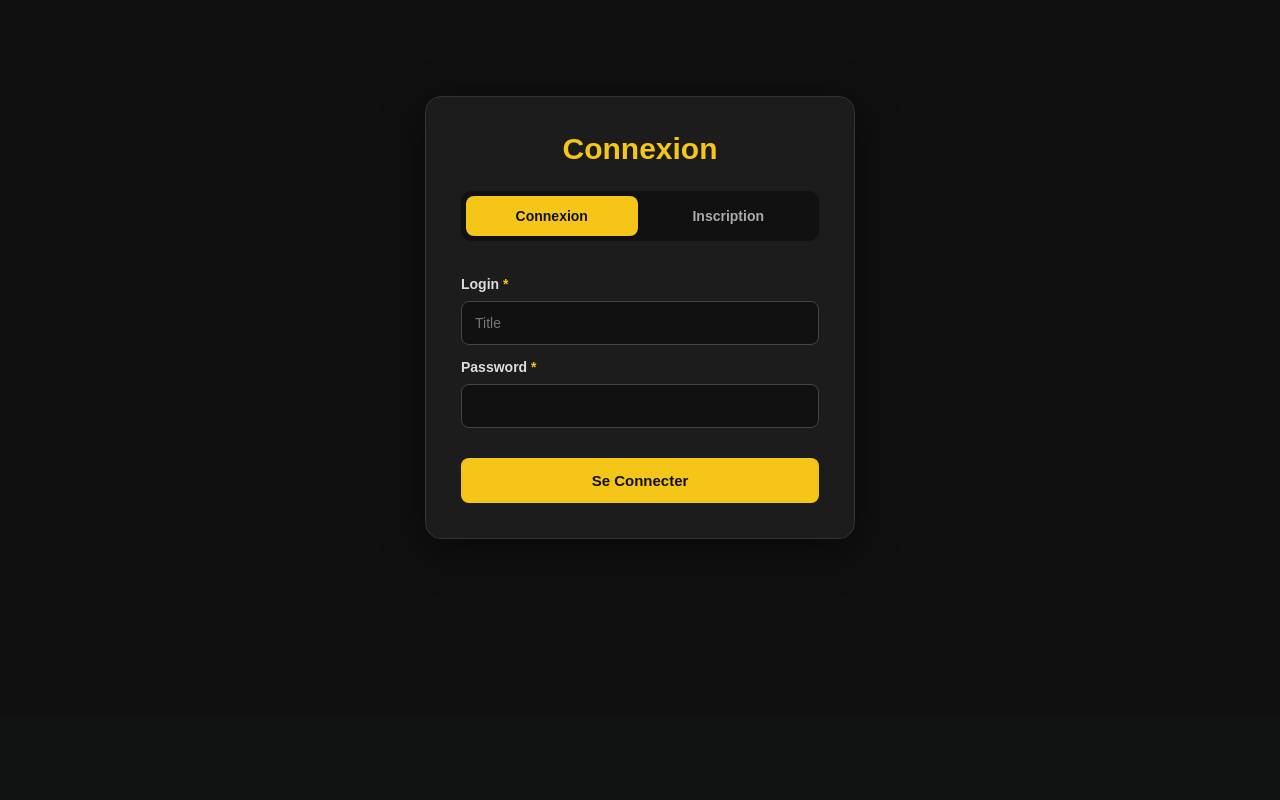
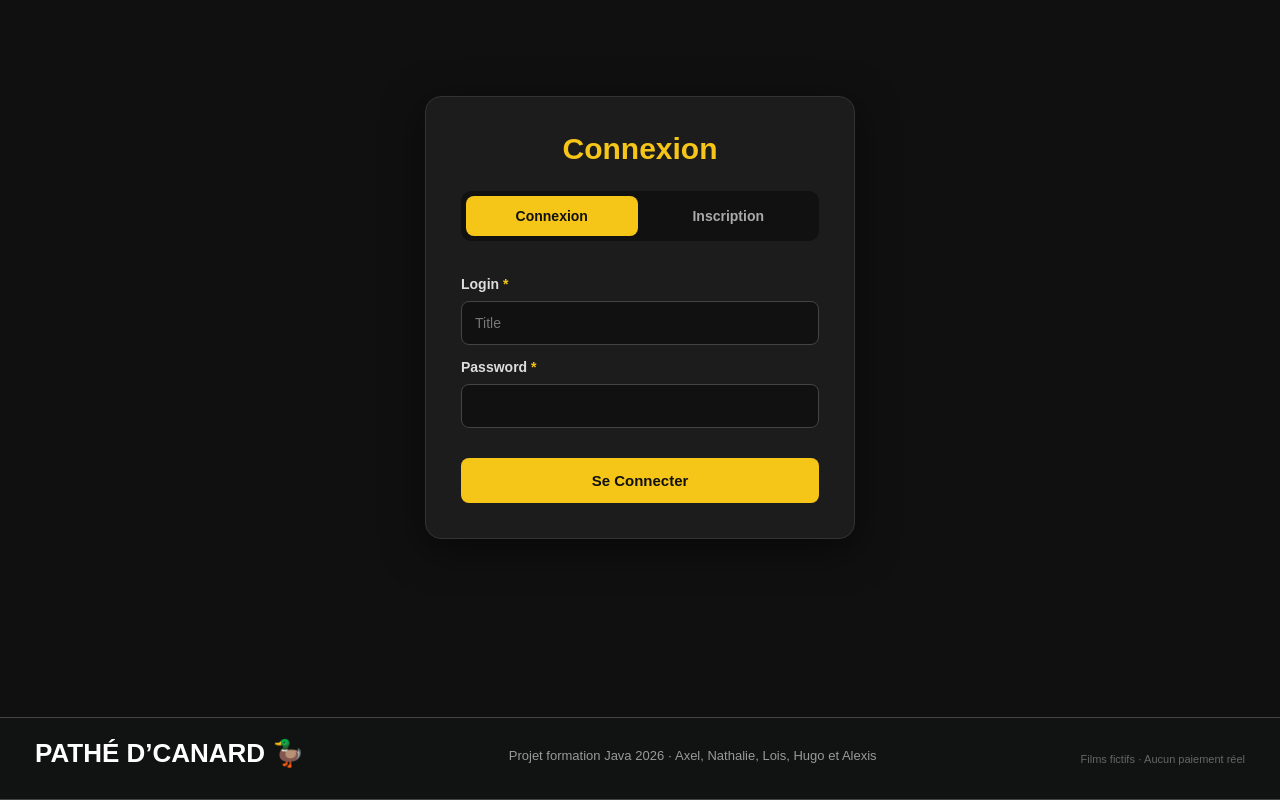
Before and after one commit to FaorLynn/Cinema, an Angular app in the folder cinema-front/: page /login in a window 1280 px wide. Shown: the part 185-985 px from the top of the page. Before the commit the page ends 902 px from the top, so only its background shows below. Built offline with nearby package versions, Linux system fonts and the light colour scheme; sample sign-in values are in the browser's storage; a web font is replaced by a local one.

Commit message:
[FEAT] footbar

```diff
--- a/cinema-front/src/app/app.css
+++ b/cinema-front/src/app/app.css
@@ -1,3 +1,4 @@
+
 nav {
   display: flex;
   align-items: center;
@@ -17,7 +18,16 @@ a.active {
   font-weight: bold;
 }
 :host {
-  display: block;
+  display: flex;
+  flex-direction: column;
+  min-height: 100vh;
   font-family: Arial, sans-serif;
   color: #222;
 }
+main {
+  flex: 1;
+}
+app-footer {
+  display: block;
+
+}
--- a/cinema-front/src/app/app.html
+++ b/cinema-front/src/app/app.html
@@ -4,3 +4,6 @@
 <main>
   <router-outlet />
 </main>
+@if (authService.isLoggedIn()) {
+  <app-footer></app-footer>
+}
--- a/cinema-front/src/app/app.ts
+++ b/cinema-front/src/app/app.ts
@@ -2,9 +2,10 @@ import { Component, inject } from '@angular/core';
 import { RouterOutlet } from '@angular/router';
 import { Navbar } from './component/navbar/navbar';
 import { AuthService } from './service/auth-service';
+import { Footer } from './component/footer/footer';
 
 @Component({
-  imports: [RouterOutlet, Navbar],
+  imports: [RouterOutlet, Navbar, Footer],
   selector: 'app-root',
   styleUrl: './app.css',
   templateUrl: './app.html',
--- /dev/null
+++ b/cinema-front/src/app/component/footer/footer.css
@@ -0,0 +1,31 @@
+
+
+.footer {
+
+  text-align: center;
+  padding: 25px 15px;
+  display: flex;
+  justify-content: space-between;
+  align-items: center;
+  padding: 20px 35px;
+  border-top: 1px solid #444;
+  border-bottom: 1px solid #444;
+}
+
+.footer-title {
+  color: #fff;
+  font-size: 26px;
+  font-weight: bold;
+  margin-bottom: 10px;
+}
+
+.footer-info {
+  color: #999;
+  font-size: 13px;
+  margin-bottom: 6px;
+}
+
+.footer-legal {
+  color: #666;
+  font-size: 11px;
+}
--- /dev/null
+++ b/cinema-front/src/app/component/footer/footer.html
@@ -0,0 +1,9 @@
+<div class="footer">
+  <div class="footer-title">PATHÉ D’CANARD 🦆</div>
+  <div class="footer-info">
+    Projet formation Java 2026 · Axel, Nathalie, Lois, Hugo et Alexis
+  </div>
+  <div class="footer-legal">
+    Films fictifs · Aucun paiement réel
+  </div>
+</div>
```
Also changed, not shown: cinema-front/src/app/component/footer/footer.ts (added, +9 -0 lines), 1 other file (tests, documents, lock files or other folders).
